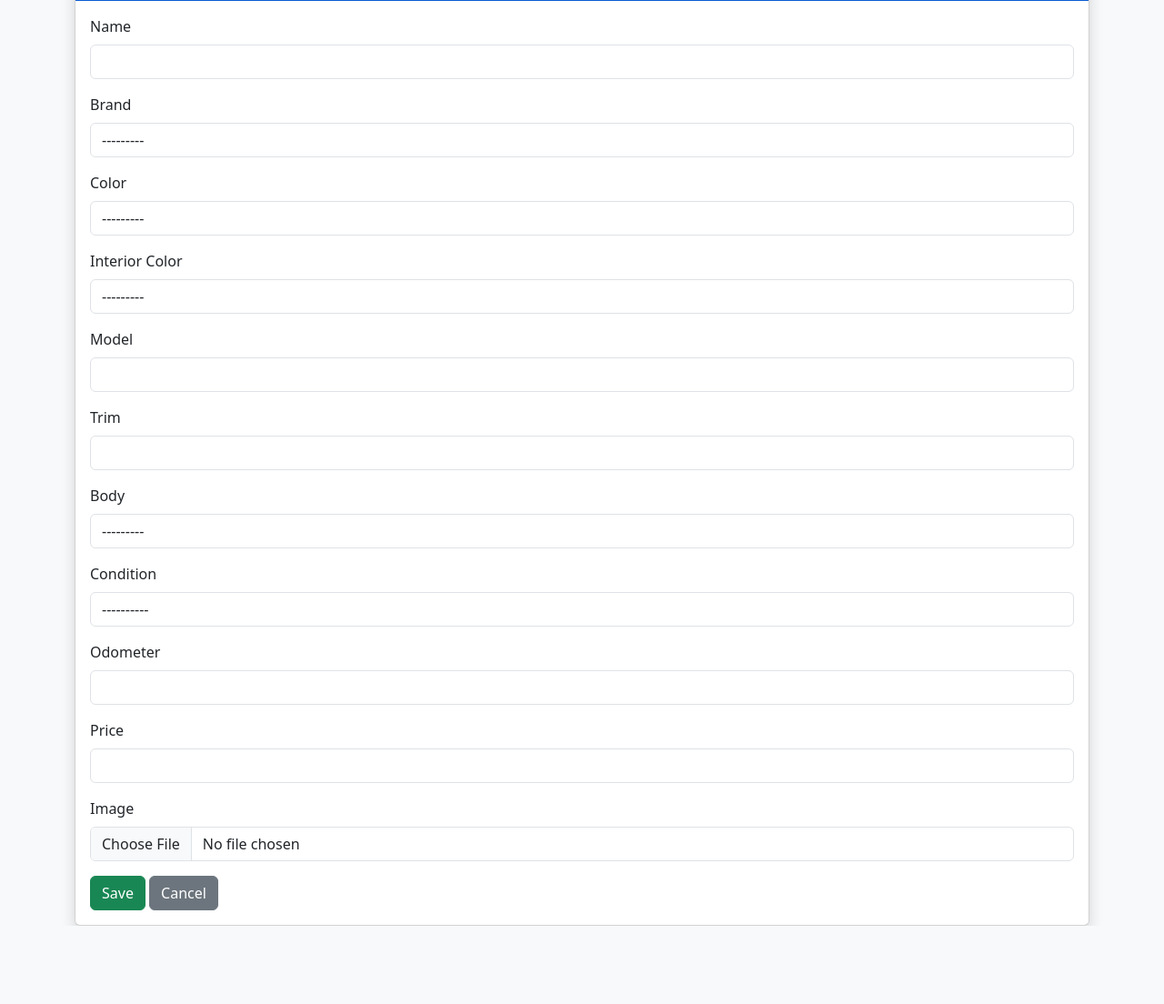
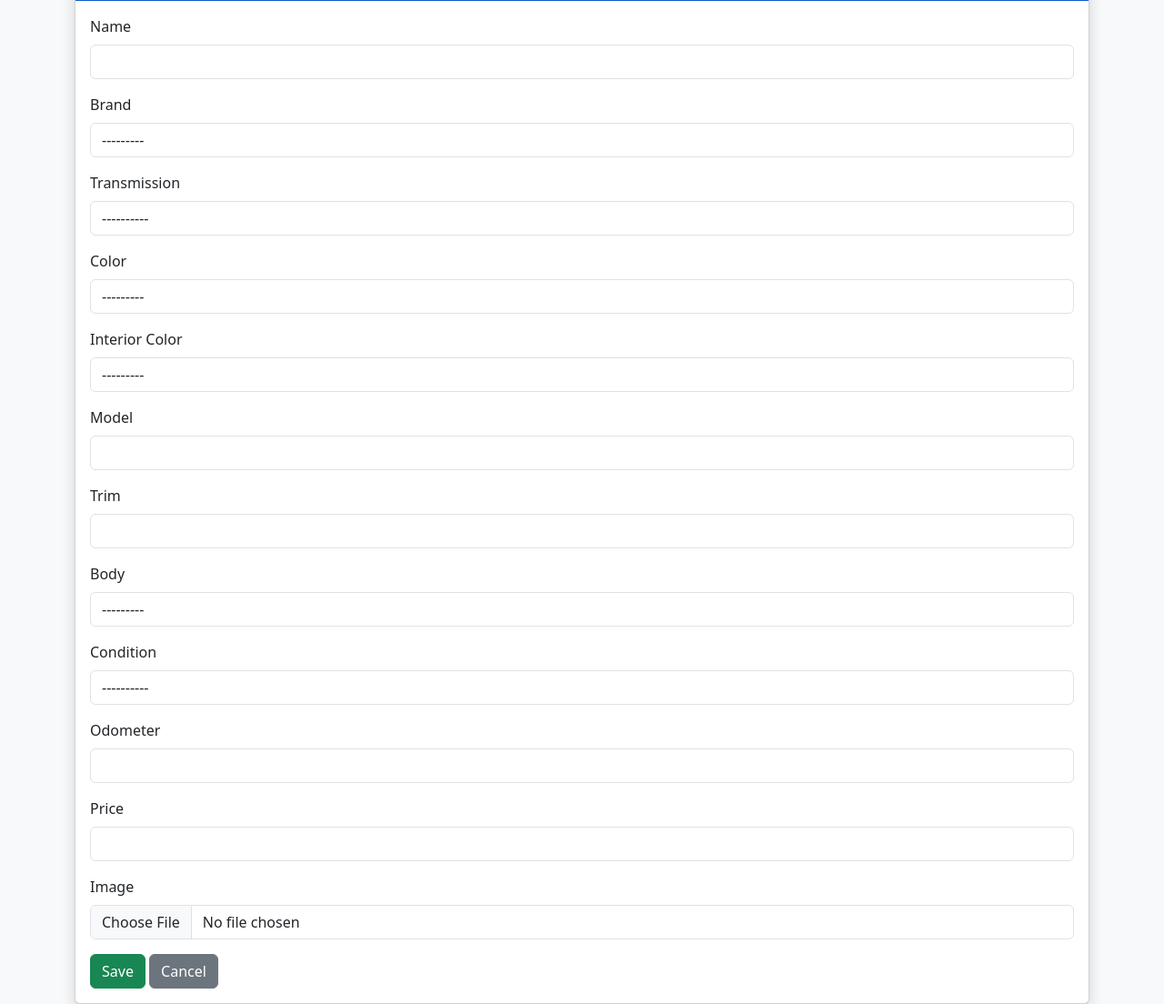
Before and after one commit to bimobirra/trinity_website, a Django app: template api/templates/cars/cars_edit.html in a window 1280 px wide. Shown: the part 102-1206 px from the top of the page at 91% size. Before the commit the page ends 1120 px from the top, so only its background shows below. Run offline with Django 5.2, Linux system fonts and the light colour scheme; the template is opened without the code that fills it: values that come from a table or form of the project are taken from there, others are empty; some libraries are stand-ins or nearby versions.

Commit message:
Fixed error

```diff
--- a/api/templates/cars/cars_edit.html
+++ b/api/templates/cars/cars_edit.html
@@ -29,6 +29,11 @@
             <div class="mb-3">
                 <label for="id_brand" class="form-label">Brand</label>
                 {{ form.brand|add_class:"form-control" }}
+            </div>
+
+            <div class="mb-3">
+              <label for="id_transmission" class="form-label">Transmission</label>
+              {{ form.transmission|add_class:"form-control" }}
           </div>
 
             <div class="mb-3">
@@ -76,7 +81,7 @@
                 {{ form.image|add_class:"form-control" }}
             </div>
 
-            <button type="submit" class="btn btn-success">Save</button>
+            <button id="update-confirm-btn" type="button" class="btn btn-success update-confirm-btn">Save</button>
             <a href="{% url 'cars_view' %}" class="btn btn-secondary">Cancel</a>
           </form>
         </div>
@@ -84,24 +89,28 @@
     </div>
 
     <script>
-      document
-        .getElementById("update-confirm-btn")
-        .addEventListener("click", function () {
+      document.addEventListener('DOMContentLoaded', function () {
+          document.querySelectorAll('.update-confirm-btn').forEach(function (btn) {
+              btn.addEventListener('click', function () {
                   Swal.fire({
-            title: "Confirmation?",
-            text: "Are you sure you want to update this book?",
-            icon: "warning",
+                      title: 'Confirmation?',
+                      text: "Are you sure you want to update?",
+                      icon: 'warning',
                       showCancelButton: true,
-            confirmButtonColor: "#3085d6",
-            cancelButtonColor: "#d33",
-            confirmButtonText: "Yes!",
-            cancelButtonText: "Cancel",
+                      confirmButtonColor: '#3085d6',
+                      cancelButtonColor: '#d33',
+                      confirmButtonText: 'Yes!',
+                      cancelButtonText: 'Cancel'
                   }).then((result) => {
                       if (result.isConfirmed) {
-              document.getElementById("update-form").submit();
+                          const form = btn.closest('form');
+                          if (form) form.submit();
                       }
                   });
               });
+          });
+      });
+
       </script>
   </body>
 </html>
```
Lines whose indentation alone changed are shown as unchanged.
